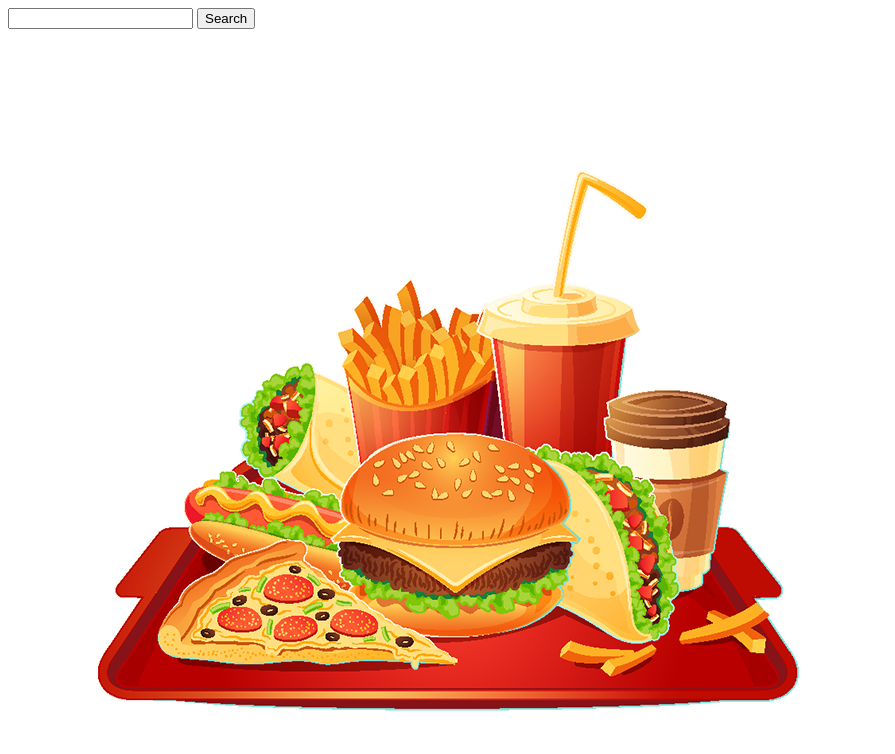
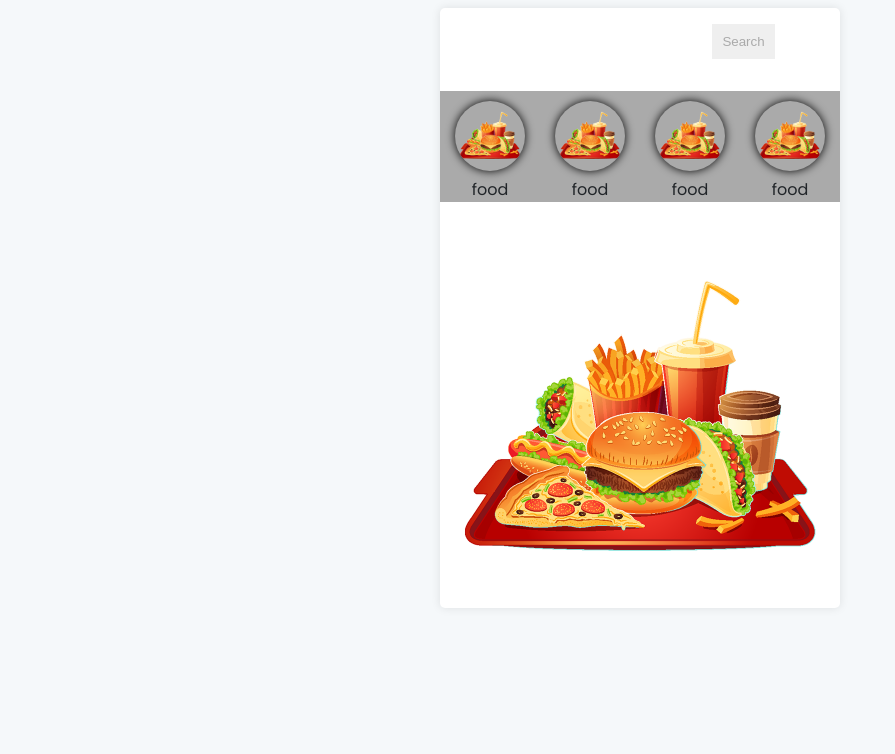
Before and after one commit to mahmod1333/RecipeApp, a plain HTML site: page index.html in a window 1280 px wide. Shown: the top 754 px of the page, without its empty margins (0-895 px from the left). Drawn offline with Linux system fonts and the light colour scheme.

Commit message:
end header and work on recipe_container

```diff
--- a/css/style.css
+++ b/css/style.css
@@ -0,0 +1,80 @@
+@import url(https://fonts.googleapis.com/css?family=poppins);
+
+
+* {
+  box-sizing: border-box;
+}
+body {
+    font-family: 'Poppins', sans-serif;
+    font-size: 16px;
+    line-height: 1.5;
+    color: #212529;
+    background-color: #f5f8fa;
+    justify-content: center;
+    align-items: center;
+
+    }
+    img {
+        width: 100%;
+        height: auto;
+    }
+    .container{
+
+        width :400px;
+        margin: 0 auto;
+
+        background-color: #fff;
+        border-radius: 5px;
+        box-shadow: 0px 0px 10px rgba(0,0,0,0.1);
+        max-height: 600px;
+        overflow: hidden;
+
+padding: 0;
+
+    }
+    .header{
+        display: flex;
+        justify-content: center;
+        align-items: center;
+        padding: 1rem ;
+
+    }
+    .header input{
+        padding: 10px;
+border:none;
+        border-radius: 5px;
+        background-color: white;
+    }
+    .header button{
+        padding: 10px;
+      border:none;
+      color:#aaa;
+margin-left: 10px;
+
+    }
+    .fav_container{
+             justify-content: center;
+        align-items: center;
+      width:100%;
+      box-shadow: 0px 0px 0px rgba(0, 0, 0, 1);
+         }
+    .fav_males{
+        background-color: #aaa;
+display: flex;
+list-style-type: none;
+padding :0;
+    }
+    .fav_males li {
+        justify-content: center;
+        align-items: center;
+        border-style: none;
+        text-align: center;
+    }
+    .fav_males img{
+border-radius: 90%;
+width: 70px;
+height: 70px;
+border-width: none;
+margin-top: 10px;
+  box-shadow: 0px 0px 10px rgba(0, 0, 0, 1);
+    }
--- a/index.html
+++ b/index.html
@@ -17,7 +17,9 @@
             <button>Search</button>
         </div>
         <div class="fav_container">
-            <ul>
+
+            <ul class="fav_males">
+
                 <li><img src="imgs/food.png" alt="">
                     <span>food</span></li>
                 <li><img src="imgs/food.png" alt="">
```
